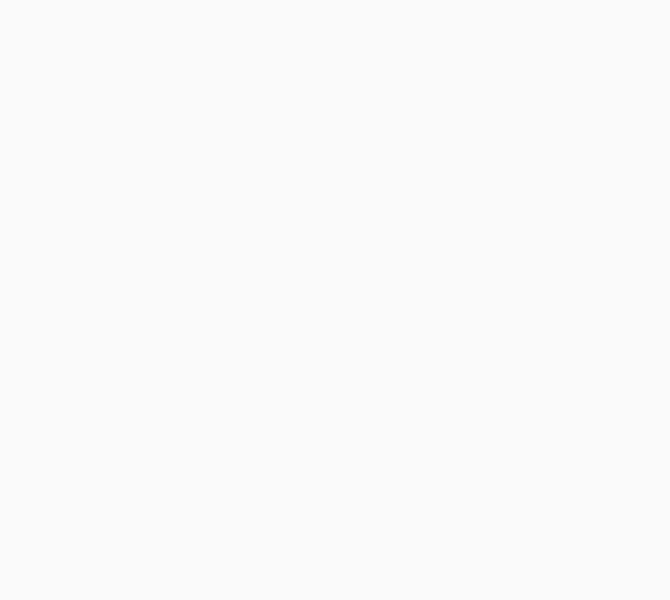
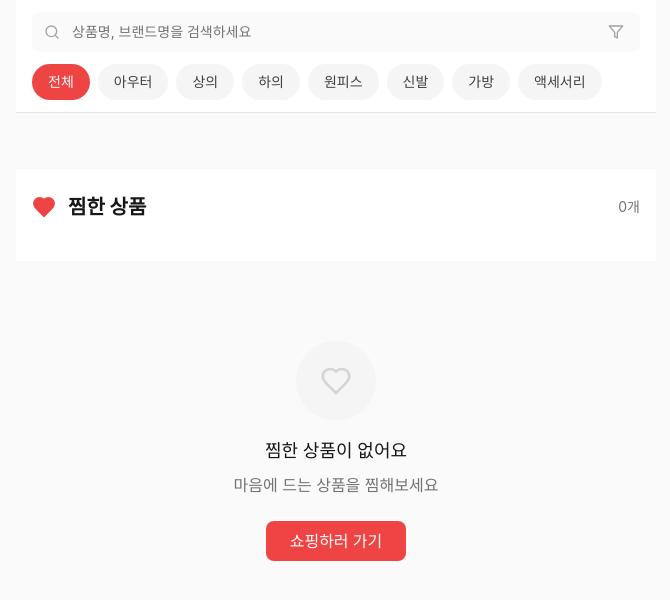
Before and after one commit to chipmunkcol/Fashion-Store, a React (Vite) app: page /wishlist in a window 1280 px wide. Before the commit this address had no page. Shown: the top 600 px of the page, without its empty margins (304-974 px from the left). Built offline with nearby package versions, Linux system fonts and the light colour scheme; a web font is replaced by a local one.

Commit message:
좋아요 애니메이션 구현

```diff
--- a/src/App.tsx
+++ b/src/App.tsx
@@ -4,6 +4,7 @@ import Checkout from "./pages/Checkout";
 import Main from "./pages/Main";
 import PaymentResult from "./pages/PaymentResult";
 import ProductDetail from "./pages/ProductDetail";
+import Wishlist from "./pages/Wishlist";
 
 function App() {
   return (
@@ -15,6 +16,9 @@ function App() {
 
           {/* Product Detail Page */}
           <Route path="/product/:id" element={<ProductDetail />} />
+
+          {/* Wishlist Page */}
+          <Route path="/wishlist" element={<Wishlist />} />
 
           {/* Cart Page */}
           <Route path="/cart" element={<Cart />} />
--- a/src/components/BottomNavigation.tsx
+++ b/src/components/BottomNavigation.tsx
@@ -1,18 +1,27 @@
-import { Home, ShoppingCart } from "lucide-react";
+import { Home, ShoppingCart, Heart } from "lucide-react";
 import React, { useState } from "react";
 import { useNavigate } from "react-router-dom";
 import { useCartStore } from "../stores/useCartStore";
+import { useProductStore } from "../stores/useProductStore";
 
 const BottomNavigation: React.FC = () => {
   const navigate = useNavigate();
   const { getTotalItems } = useCartStore();
+  const { likedProducts } = useProductStore();
 
   const [activeTab, setActiveTab] = useState("home");
   const cartItemCount = getTotalItems();
+  const likedItemCount = likedProducts.size;
 
   const tabs = [
     { id: "home", label: "홈", icon: Home, path: "/" },
-    // { id: "category", label: "카테고리", icon: Grid3X3, path: "/category" },
+    {
+      id: "wishlist",
+      label: "찜",
+      icon: Heart,
+      path: "/wishlist",
+      badge: likedItemCount,
+    },
     {
       id: "cart",
       label: "장바구니",
@@ -50,12 +59,18 @@ const BottomNavigation: React.FC = () => {
                     isActive ? "text-primary-500" : "text-gray-400"
                   }`}
                 />
-                {/* Cart Badge */}
-                {tab.id === "cart" && tab.badge !== undefined && (
-                  <div className="absolute -top-2 -right-2 bg-red-500 text-white text-xs rounded-full min-w-[18px] h-[18px] flex items-center justify-center px-1">
-                    {tab.badge > 99 ? "99+" : tab.badge}
-                  </div>
-                )}
+                {/* Badge */}
+                {(tab.id === "cart" || tab.id === "wishlist") &&
+                  tab.badge !== undefined &&
+                  tab.badge > 0 && (
+                    <div
+                      className={`absolute -top-2 -right-2 text-white text-xs rounded-full min-w-[18px] h-[18px] flex items-center justify-center px-1 ${
+                        tab.id === "wishlist" ? "bg-primary-500" : "bg-red-500"
+                      }`}
+                    >
+                      {tab.badge > 99 ? "99+" : tab.badge}
+                    </div>
+                  )}
               </div>
               <span
                 className={`text-xs font-medium ${
--- /dev/null
+++ b/src/pages/Wishlist.tsx
@@ -0,0 +1,190 @@
+import { AnimatePresence, motion } from "framer-motion";
+import { ArrowUpDown, Heart } from "lucide-react";
+import React, { useMemo, useState } from "react";
+import Header from "../components/Header";
+import LoadingSkeleton from "../components/LoadingSkeleton";
+import ProductCard from "../components/ProductCard";
+import { useInfiniteProducts } from "../hooks/useProducts";
+import { useProductStore } from "../stores/useProductStore";
+
+const Wishlist: React.FC = () => {
+  const { data: productsData, isLoading } = useInfiniteProducts();
+  const { likedProducts } = useProductStore();
+  const [sortBy, setSortBy] = useState<"newest" | "price-low" | "price-high">(
+    "newest"
+  );
+  const [showSortMenu, setShowSortMenu] = useState(false);
+
+  const products = useMemo(() => {
+    return productsData?.pages?.flatMap((page) => page.products) ?? [];
+  }, [productsData]);
+
+  const likedProductsList = useMemo(() => {
+    if (!products) return [];
+
+    const filteredProducts = products.filter((product) =>
+      likedProducts.has(product.id)
+    );
+
+    // Sort products
+    switch (sortBy) {
+      case "price-low":
+        return [...filteredProducts].sort((a, b) => a.price - b.price);
+      case "price-high":
+        return [...filteredProducts].sort((a, b) => b.price - a.price);
+      case "newest":
+      default:
+        return [...filteredProducts].sort(
+          (a, b) =>
+            new Date(b.createdAt).getTime() - new Date(a.createdAt).getTime()
+        );
+    }
+  }, [productsData, likedProducts, sortBy]);
+
+  const handleSortChange = (newSortBy: typeof sortBy) => {
+    setSortBy(newSortBy);
+    setShowSortMenu(false);
+  };
+
+  const getSortLabel = (sort: typeof sortBy) => {
+    switch (sort) {
+      case "newest":
+        return "최신순";
+      case "price-low":
+        return "가격 낮은순";
+      case "price-high":
+        return "가격 높은순";
+      default:
+        return "최신순";
+    }
+  };
+
+  return (
+    <div className="min-h-screen bg-gray-50">
+      <Header />
+
+      <main className="pt-14 pb-20">
+        <div className="max-w-screen-sm mx-auto">
+          {/* Header Section */}
+          <div className="bg-white px-4 py-6 mb-4">
+            <div className="flex items-center justify-between mb-4">
+              <div className="flex items-center gap-3">
+                <Heart className="w-6 h-6 text-primary-500 fill-current" />
+                <h1 className="text-xl font-bold text-gray-900">찜한 상품</h1>
+              </div>
+              <div className="text-sm text-gray-500">
+                {likedProductsList.length}개
+              </div>
+            </div>
+
+            {/* Sort Controls */}
+            {likedProductsList.length > 0 && (
+              <div className="flex items-center justify-between">
+                <div className="text-sm text-gray-600">
+                  총 {likedProductsList.length}개의 상품을 찜했어요
+                </div>
+                <div className="relative">
+                  <button
+                    onClick={() => setShowSortMenu(!showSortMenu)}
+                    className="flex items-center gap-1 px-3 py-1.5 text-sm text-gray-600 bg-gray-50 rounded-full hover:bg-gray-100 transition-colors"
+                  >
+                    <ArrowUpDown className="w-3 h-3" />
+                    {getSortLabel(sortBy)}
+                  </button>
+
+                  <AnimatePresence>
+                    {showSortMenu && (
+                      <motion.div
+                        initial={{ opacity: 0, y: -10 }}
+                        animate={{ opacity: 1, y: 0 }}
+                        exit={{ opacity: 0, y: -10 }}
+                        className="absolute top-full right-0 mt-1 bg-white border border-gray-200 rounded-lg shadow-lg z-10 min-w-[120px]"
+                      >
+                        {(["newest", "price-low", "price-high"] as const).map(
+                          (option) => (
+                            <button
+                              key={option}
+                              onClick={() => handleSortChange(option)}
+                              className={`w-full px-3 py-2 text-sm text-left hover:bg-gray-50 first:rounded-t-lg last:rounded-b-lg ${
+                                sortBy === option
+                                  ? "text-primary-500 bg-primary-50"
+                                  : "text-gray-700"
+                              }`}
+                            >
+                              {getSortLabel(option)}
+                            </button>
+                          )
+                        )}
+                      </motion.div>
+                    )}
+                  </AnimatePresence>
+                </div>
+              </div>
+            )}
+          </div>
+
+          {/* Content */}
+          {isLoading ? (
+            <div className="px-4">
+              <LoadingSkeleton count={6} />
+            </div>
+          ) : likedProductsList.length === 0 ? (
+            <motion.div
+              initial={{ opacity: 0, y: 20 }}
+              animate={{ opacity: 1, y: 0 }}
+              className="flex flex-col items-center justify-center py-16 px-4"
+            >
+              <div className="w-20 h-20 bg-gray-100 rounded-full flex items-center justify-center mb-4">
+                <Heart className="w-8 h-8 text-gray-300" />
+              </div>
+              <h3 className="text-lg font-medium text-gray-900 mb-2">
+                찜한 상품이 없어요
+              </h3>
+              <p className="text-gray-500 text-center mb-6">
+                마음에 드는 상품을 찜해보세요
+              </p>
+              <button
+                onClick={() => window.history.back()}
+                className="px-6 py-2 bg-primary-500 text-white rounded-lg font-medium hover:bg-primary-600 transition-colors"
+              >
+                쇼핑하러 가기
+              </button>
+            </motion.div>
+          ) : (
+            <div className="px-4">
+              <div className="grid grid-cols-2 gap-4">
+                <AnimatePresence mode="popLayout">
+                  {likedProductsList.map((product, index) => (
+                    <motion.div
+                      key={product.id}
+                      layout
+                      initial={{ opacity: 0, scale: 0.8 }}
+                      animate={{ opacity: 1, scale: 1 }}
+                      exit={{ opacity: 0, scale: 0.8 }}
+                      transition={{
+                        duration: 0.3,
+                        delay: index * 0.05,
+                      }}
+                    >
+                      <ProductCard product={product} index={index} />
+                    </motion.div>
+                  ))}
+                </AnimatePresence>
+              </div>
+            </div>
+          )}
+        </div>
+      </main>
+
+      {/* Overlay for sort menu */}
+      {showSortMenu && (
+        <div
+          className="fixed inset-0 z-5"
+          onClick={() => setShowSortMenu(false)}
+        />
+      )}
+    </div>
+  );
+};
+
+export default Wishlist;
--- a/src/stores/useProductStore.ts
+++ b/src/stores/useProductStore.ts
@@ -26,7 +26,7 @@ const defaultFilter: Filter = {
 
 export const useProductStore = create<ProductState>((set, get) => ({
   // Initial state
-  likedProducts: new Set<string>(["2", "4", "6", "8", "10"]), // Some pre-liked products
+  likedProducts: new Set<string>(), // Some pre-liked products
   searchQuery: "",
   selectedCategory: "all",
   filter: defaultFilter,
```
Also changed, not shown: src/components/ProductCard.tsx (+60 -7 lines).
